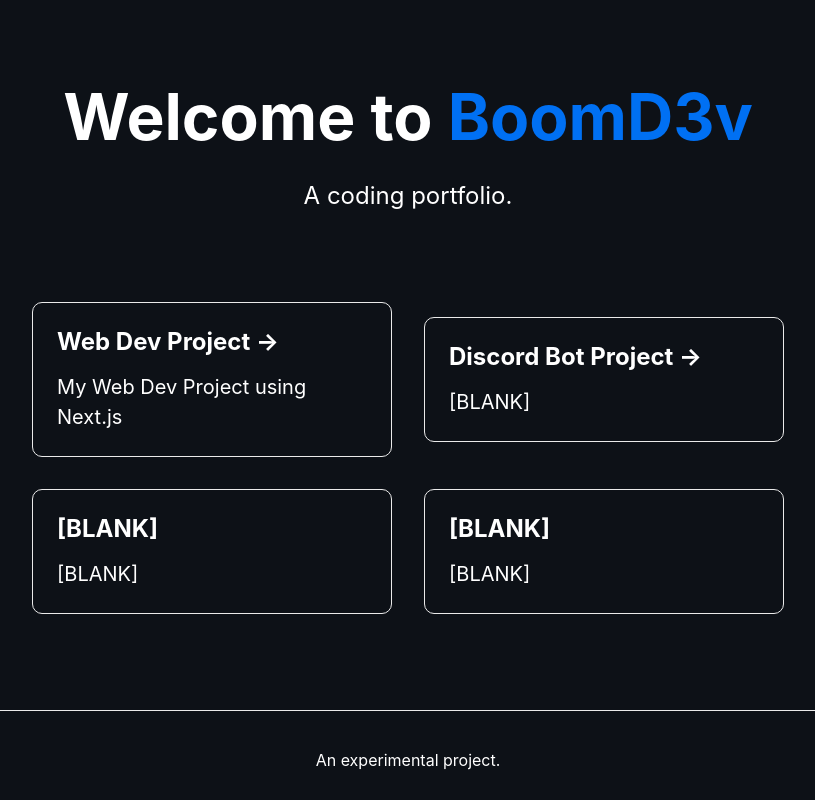
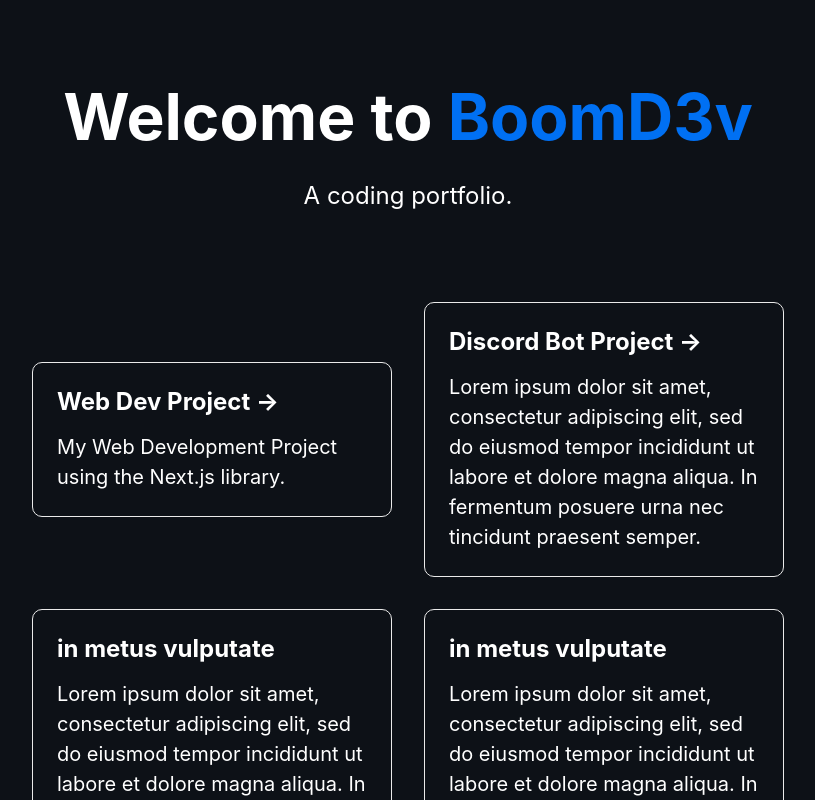
Before and after one commit to BoomD3v/nextjs-web, a Next.js app: page / in a window 1280 px wide. Shown: the top 800 px of the page, without its empty margins (232-1047 px from the left). Built offline with nearby package versions, Linux system fonts and the light colour scheme.

Commit message:
Update index.js

```diff
--- a/pages/index.js
+++ b/pages/index.js
@@ -21,22 +21,22 @@
         <div className={styles.grid}>
           <a href="https://github.com/BoomD3v/nextjs-web/" className={styles.card}>
             <h3>Web Dev Project &rarr;</h3>
-            <p>My Web Dev Project using Next.js</p>
+            <p>My Web Development Project using the Next.js library.</p>
           </a>
 
           <a href="https://github.com/BoomD3v/nextjs-web/" className={styles.card}>
             <h3>Discord Bot Project &rarr;</h3>
-            <p>[BLANK]</p>
+            <p>Lorem ipsum dolor sit amet, consectetur adipiscing elit, sed do eiusmod tempor incididunt ut labore et dolore magna aliqua. In fermentum posuere urna nec tincidunt praesent semper.</p>
           </a>
 
           <a href="/#" className={styles.card}>
-            <h3>[BLANK]</h3>
-            <p>[BLANK]</p>
+            <h3>in metus vulputate</h3>
+            <p>Lorem ipsum dolor sit amet, consectetur adipiscing elit, sed do eiusmod tempor incididunt ut labore et dolore magna aliqua. In fermentum posuere urna nec tincidunt praesent semper.</p>
           </a>
 
           <a href="https://vercel.com/import?filter=next.js&utm_source=create-next-app&utm_medium=default-template&utm_campaign=create-next-app" className={styles.card}>
-            <h3>[BLANK]</h3>
-            <p>[BLANK]</p>
+            <h3>in metus vulputate</h3>
+            <p>Lorem ipsum dolor sit amet, consectetur adipiscing elit, sed do eiusmod tempor incididunt ut labore et dolore magna aliqua. In fermentum posuere urna nec tincidunt praesent semper.</p>
           </a>
         </div>
       </main>
```
